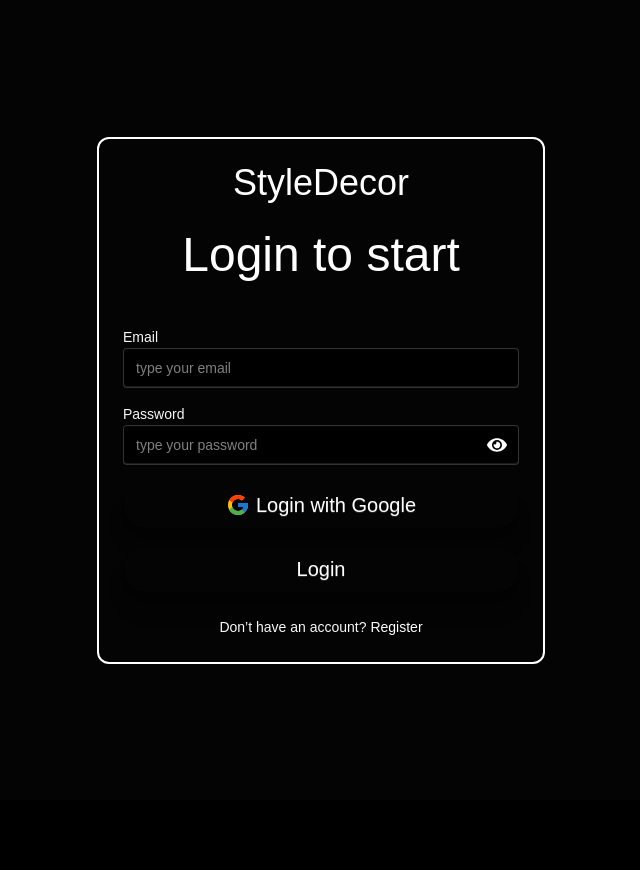
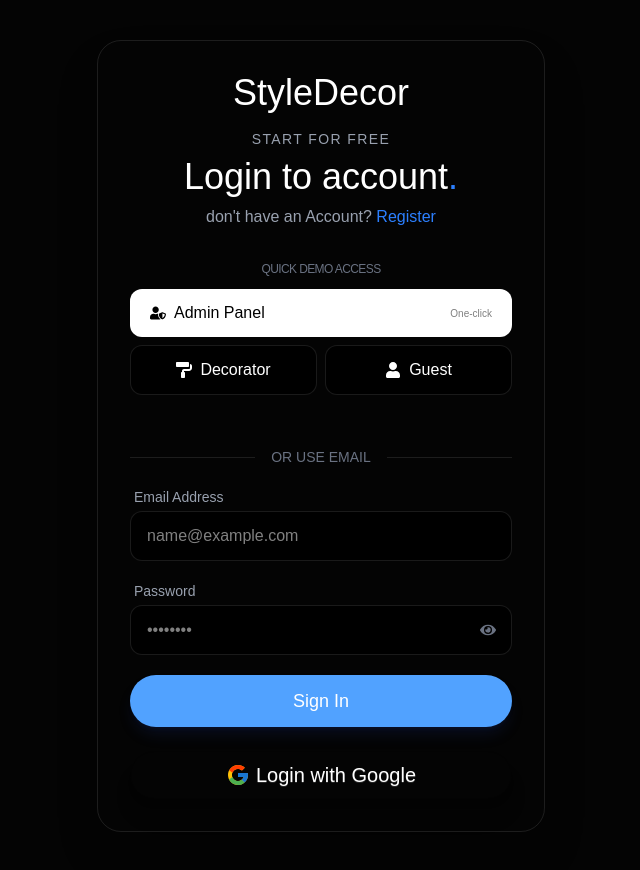
Before and after one commit to omarfarukx11/styleDecorClient, a React (Vite) app: page /login in a window 1280 px wide. Shown: the whole page, without its empty margins (319-959 px from the left). Before the commit the page ends 800 px from the top, so only its background shows below. Built offline with nearby package versions, Linux system fonts and the light colour scheme; no server answers; a web font is replaced by a local one.

Commit message:
login & register re design

```diff
--- a/src/Pages/Auth/Login.jsx
+++ b/src/Pages/Auth/Login.jsx
@@ -5,7 +5,8 @@ import { Link, useLocation, useNavigate } from "react-router";
 import useAuth from "../../Hooks/useAuth";
 import { useForm } from "react-hook-form";
 import Swal from "sweetalert2";
-import { FaEye, FaEyeSlash } from "react-icons/fa";
+import { FaEye, FaEyeSlash, FaUserShield, FaPaintRoller, FaUser } from "react-icons/fa";
+import Button from "../../utility/Button";
 
 const Login = () => {
   const { singInUser } = useAuth();
@@ -15,10 +16,17 @@ const Login = () => {
   const {
     register,
     handleSubmit,
+    setValue,
     formState: { errors },
   } = useForm();
 
   const [showPassword, setShowPassword] = useState(false);
+
+  const handleDemoLogin = (email, password) => {
+    setValue("email", email);
+    setValue("password", password);
+    handleLogin({ email, password });
+  };
 
   const handleLogin = (data) => {
     singInUser(data.email, data.password)
@@ -26,90 +34,125 @@ const Login = () => {
         Swal.fire({
           title: "Login Success!",
           icon: "success",
+          background: "#1a1a1a",
+          color: "#ffffff",
           timer: 1000,
+          showConfirmButton: false,
         });
         navigate(location?.state || "/");
       })
       .catch((error) => {
         Swal.fire({
           icon: "error",
-          title: error.message,
+          title: "Access Denied",
           text: "Incorrect email or password",
-          timer: 1000,
+          background: "#1a1a1a",
+          color: "#ffffff",
         });
       });
   };
 
   return (
-    <div className="flex items-center justify-center min-h-screen bg-primary px-5 ">
-      <div className="card w-full max-w-md border-2 border-white ">
-        <div className="card-body">
-          <div className="font-bold text-center md:text-5xl text-2xl text-secondary">
+    <div className="flex items-center justify-center min-h-screen bg-primary text-base-200 px-5 py-10">
+      <div className="w-full max-w-md bg-base-primary border border-white/10 rounded-3xl p-8 shadow-2xl">
+
+        <div className="text-center mb-8">
+          <div className="flex justify-center mb-4 ">
             <Logo />
           </div>
+          <p className="text-gray-400 text-sm uppercase tracking-widest mb-2">Start for free</p>
+          <h2 className="text-4xl font-bold">
+            Login to account<span className="text-blue-500">.</span>
+          </h2>
+          <p className="text-gray-400 mt-2">
+            don't have an Account?{" "}
+            <Link to="/register" className="text-blue-500 hover:underline font-medium">
+              Register
+            </Link>
+          </p>
+        </div>
 
-          <h2 className="font-bold text-center mt-5 mb-10 md:text-5xl text-2xl text-secondary">
-            Login to start{" "}
-          </h2>
+        {/* Demo Login Grid */}
+        <div className="grid grid-cols-1 gap-3 mb-8">
+          <p className="text-xs text-center text-gray-500 uppercase font-bold tracking-tighter">Quick Demo Access</p>
+          <div className="flex flex-col gap-2">
+            <button
+              type="button"
+              onClick={() => handleDemoLogin("admin@gmail.com", "@adminA1")}
+              className="flex items-center justify-between w-full px-5 py-3 bg-white text-black rounded-xl font-bold hover:bg-gray-200 transition-all group"
+            >
+              <span className="flex items-center gap-2"><FaUserShield /> Admin Panel</span>
+              <span className="text-[10px] opacity-50 group-hover:opacity-100 italic">One-click</span>
+            </button>
 
-          <form onSubmit={handleSubmit(handleLogin)} className="space-y-4">
-            <label className="font-bold">Email</label>
+            <div className="grid grid-cols-2 gap-2">
+                <button
+                type="button"
+                onClick={() => handleDemoLogin("x57faruk@gmail.com1", "@Faruk57")}
+                className="flex items-center justify-center gap-2 py-3 bg-base-100 text-base-200 border border-white/10 rounded-xl font-semibold hover:bg-white hover:text-black transition-all"
+                >
+                <FaPaintRoller /> Decorator
+                </button>
+                <button
+                type="button"
+                onClick={() => handleDemoLogin("guest@gmail.com", "@Guest")}
+                className="flex items-center justify-center gap-2 py-3 bg-base-100 border text-base-200 border-white/10 rounded-xl font-semibold hover:bg-white hover:text-black transition-all"
+                >
+                <FaUser /> Guest
+                </button>
+            </div>
+          </div>
+        </div>
+
+        <div className="relative flex py-5 items-center">
+            <div className="grow border-t border-white/10"></div>
+            <span className="shrink mx-4 text-gray-500 text-sm">OR USE EMAIL</span>
+            <div className="grow border-t border-white/10"></div>
+        </div>
+
+        {/* Form Section */}
+        <form onSubmit={handleSubmit(handleLogin)} className="space-y-5">
+          <div>
+            <label className="block text-sm font-medium text-gray-400 mb-1 ml-1">Email Address</label>
             <input
               type="email"
-              placeholder="type your email"
-              className="input input-bordered text-secondary w-full outline-none"
+              placeholder="name@example.com"
+              className="w-full px-4 py-3 rounded-xl bg-base-100 border border-white/10 focus:border-blue-500 outline-none transition-all text-base-200"
               {...register("email", { required: true })}
             />
-            {errors.email?.type === "required" && (
-              <p className="text-red-600">email Required</p>
-            )}
+            {errors.email && <p className="text-red-500 text-xs mt-1">Email is required</p>}
+          </div>
 
-            <label className="font-bold">Password</label>
-
+          <div>
+            <label className="block text-sm font-medium text-gray-400 mb-1 ml-1">Password</label>
             <div className="relative">
               <input
                 type={showPassword ? "text" : "password"}
-                placeholder="type your password"
-                className="input input-bordered text-secondary w-full outline-none pr-12"
+                placeholder="••••••••"
+                className="w-full px-4 py-3 rounded-xl bg-base-100 border border-white/10 focus:border-blue-500 outline-none transition-all text-base-200"
                 {...register("password", { required: true })}
               />
-
               <button
                 type="button"
-                onClick={() => setShowPassword((prev) => !prev)}
-                className="absolute right-3 top-1/2 -translate-y-1/2 text-secondary text-xl z-10 pointer-events-auto"
-                tabIndex={-1}
+                onClick={() => setShowPassword(!showPassword)}
+                className="absolute right-4 top-1/2 -translate-y-1/2 text-gray-500 hover:text-base-200"
               >
                 {showPassword ? <FaEyeSlash /> : <FaEye />}
               </button>
             </div>
+            {errors.password && <p className="text-red-500 text-xs mt-1">Password is required</p>}
+          </div>
 
-            {errors.password?.type === "required" && (
-              <p className="text-red-600">Password Required</p>
-            )}
+          <button
+            type="submit"
+            className="w-full py-3 bg-blue-400 hover:bg-blue-500 text-base-200 rounded-4xl font-bold text-lg shadow-lg shadow-blue-900/20 transform active:scale-95 transition-all"
+          >
+            Sign In
+          </button>
+        </form>
 
-            <button className="w-full">
-              <SocialLogin />
-            </button>
-
-            <button
-              type="submit"
-              className="btn btn-primary py-2 md:py-0 btn-lg flex-1 rounded-full font-bold text-xl shadow-xl hover:shadow-primary/50 transform hover:scale-105 transition-all w-full"
-            >
-              Login
-            </button>
-          </form>
-
-          <p className="text-center mt-4">
-            Don’t have an account?{" "}
-            <Link
-              state={location.state}
-              to={"/register"}
-              className="text-secondary font-semibold"
-            >
-              Register
-            </Link>
-          </p>
+        <div className="mt-6">
+          <SocialLogin />
         </div>
       </div>
     </div>
--- a/src/Pages/Auth/Register.jsx
+++ b/src/Pages/Auth/Register.jsx
@@ -50,7 +50,10 @@ const Register = () => {
         Swal.fire({
           title: "Register Success!",
           icon: "success",
-          draggable: true,
+          background: "#1a1a1a",
+          color: "#ffffff",
+          showConfirmButton: false,
+          timer: 1500,
         });
 
         navigate(location?.state || "/");
@@ -60,117 +63,116 @@ const Register = () => {
           icon: "error",
           title: "Register Failed",
           text: error.message || "Please try again later.",
+          background: "#1a1a1a",
+          color: "#ffffff",
         });
       });
   };
 
   return (
-    <div className="flex items-center justify-center min-h-screen bg-primary px-5">
-      <div className="card w-full max-w-md border-2 border-white">
-        <div className="card-body">
-          <div className="font-bold text-center md:text-5xl text-2xl text-secondary">
+    <div className="flex items-center justify-center min-h-screen bg-primary text-base-200 px-5 py-10">
+      <div className="w-full max-w-md bg-primary text-base-200 border border-white/10 rounded-3xl p-8 shadow-2xl">
+        {/* Header Section */}
+        <div className="text-center mb-8">
+          <div className="flex justify-center mb-4 ">
             <Logo />
           </div>
+          <p className="text-gray-400 text-sm uppercase tracking-widest mb-2">Join us today</p>
+          <h2 className="text-4xl font-bold ">
+            Create account<span className="text-blue-500">.</span>
+          </h2>
+          <p className="text-gray-400 mt-2">
+            Already a member?{" "}
+            <Link to="/login" className="text-blue-500 hover:underline font-medium">
+              Log In
+            </Link>
+          </p>
+        </div>
 
-          <h2 className="font-bold text-center mt-5 mb-10 md:text-5xl text-2xl text-secondary">
-            Sign up to start
-          </h2>
-
-          <form onSubmit={handleSubmit(handleRegister)} className="space-y-4">
+        <form onSubmit={handleSubmit(handleRegister)} className="space-y-5">
           {/* Name */}
-            <label className="font-bold">Name</label>
+          <div>
+            <label className="block text-sm font-medium text-gray-400 mb-1 ml-1">Full Name</label>
             <input
               type="text"
-              placeholder="Type Your Name"
-              className="input input-bordered text-secondary w-full outline-none"
+              placeholder="John Doe"
+              className="w-full px-4 py-3 rounded-xl bg-base-100 border border-white/10 focus:border-blue-500 outline-none transition-all "
               {...register("name", { required: true })}
             />
-            {errors.name && (
-              <p className="text-red-600">Name Required</p>
-            )}
+            {errors.name && <p className="text-red-500 text-xs mt-1">Name is required</p>}
+          </div>
 
           {/* Email */}
-            <label className="font-bold">Email</label>
+          <div>
+            <label className="block text-sm font-medium text-gray-400 mb-1 ml-1">Email Address</label>
             <input
               type="email"
-              placeholder="type your email"
-              className="input input-bordered text-secondary w-full outline-none"
+              placeholder="name@example.com"
+              className="w-full px-4 py-3 rounded-xl bg-base-100 border border-white/10 focus:border-blue-500 outline-none transition-all "
               {...register("email", { required: true })}
             />
-            {errors.email && (
-              <p className="text-red-600">Email Required</p>
-            )}
+            {errors.email && <p className="text-red-500 text-xs mt-1">Email is required</p>}
+          </div>
 
           {/* Photo */}
-            <label className="font-bold">Photo</label>
+          <div>
+            <label className="block text-sm font-medium text-gray-400 mb-1 ml-1">Profile Picture</label>
             <input
               type="file"
               {...register("photo", { required: true })}
-              className="file-input file-input-bordered text-gray-500 w-full outline-none"
+              className="file-input file-input-bordered w-full bg-base-100 border-white/10 text-gray-400 rounded-xl"
             />
-            {errors.photo && (
-              <p className="text-red-600">Photo Required</p>
-            )}
+            {errors.photo && <p className="text-red-500 text-xs mt-1">Photo is required</p>}
+          </div>
 
           {/* Password */}
-            <label className="font-bold">Password</label>
+          <div>
+            <label className="block text-sm font-medium text-gray-400 mb-1 ml-1">Password</label>
             <div className="relative">
               <input
                 type={showPassword ? "text" : "password"}
-                placeholder="type your password"
-                className="input input-bordered text-secondary w-full outline-none pr-12"
+                placeholder="••••••••"
+                className="w-full px-4 py-3 rounded-xl bg-base-100 border border-white/10 focus:border-blue-500 outline-none transition-all "
                 {...register("password", {
                   required: true,
-                  pattern:
-                    /^(?=.*[A-Z])(?=.*[a-z])(?=.*[^A-Za-z0-9]).{6,}$/,
+                  pattern: /^(?=.*[A-Z])(?=.*[a-z])(?=.*[^A-Za-z0-9]).{6,}$/,
                 })}
               />
-
               <button
                 type="button"
-                onClick={() => setShowPassword((prev) => !prev)}
-                className="absolute right-3 top-1/2 -translate-y-1/2 text-secondary text-xl z-10 pointer-events-auto"
-                tabIndex={-1}
+                onClick={() => setShowPassword(!showPassword)}
+                className="absolute right-4 top-1/2 -translate-y-1/2 text-gray-500"
               >
                 {showPassword ? <FaEyeSlash /> : <FaEye />}
               </button>
             </div>
-
             {errors.password?.type === "required" && (
-              <p className="text-red-500">Password required</p>
+              <p className="text-red-500 text-xs mt-1">Password is required</p>
             )}
             {errors.password?.type === "pattern" && (
-              <p className="text-red-500">
-                Password must contain at least 1 uppercase letter, <br />
-                1 lowercase letter, 1 special character, <br />
-                and be at least 6 characters long.
+              <p className="text-red-400 text-[10px] mt-1 leading-tight">
+                Must contain 1 uppercase, 1 lowercase, 1 special char, & 6+ chars.
               </p>
             )}
-
-            {/* Social Login */}
-            <button className="w-full">
-              <SocialLogin />
-            </button>
+          </div>
 
           {/* Register Button */}
           <button
             type="submit"
-              className="btn btn-primary py-2 md:py-0 btn-lg rounded-full font-bold text-xl shadow-xl hover:shadow-primary/50 transform hover:scale-105 transition-all w-full"
+            className="w-full py-3 bg-blue-400 hover:bg-blue-500 text-base-200 rounded-4xl font-bold text-lg shadow-lg shadow-blue-900/20 transform active:scale-95 transition-all"
           >
-              Register
+            Create Account
           </button>
         </form>
 
-          <p className="text-center mt-4">
-            Already have an account?{" "}
-            <Link
-              state={location.state}
-              to={"/login"}
-              className="text-secondary font-semibold"
-            >
-              Login
-            </Link>
-          </p>
+        <div className="relative flex py-6 items-center">
+          <div className="flex-grow border-t border-white/10"></div>
+          <span className="flex-shrink mx-4 text-gray-500 text-xs uppercase">Or Sign up with</span>
+          <div className="flex-grow border-t border-white/10"></div>
+        </div>
+
+        <div>
+          <SocialLogin />
         </div>
       </div>
     </div>
--- a/src/Pages/Dashboard/DasNav/DasNav.jsx
+++ b/src/Pages/Dashboard/DasNav/DasNav.jsx
@@ -74,10 +74,10 @@ const DasNav = ({role}) => {
                   />
                 </div>
               </div>
-              <ul className="menu menu-sm dropdown-content h-[100px] pt-6 space-y-2 rounded-lg bg-primary text-secondary z-50 mt-3 w-52 p-2 shadow">
+              <ul className="menu menu-sm dropdown-content h-[100px] pt-6 space-y-2 rounded-lg bg-primary text-base-200 z-50 mt-3 w-52 p-2 shadow">
                 <li>
                   <Link
-                    className="hover:bg-secondary hover:text-primary"
+                    className="hover:bg-base-100"
                     to="/dashboard/my-profile"
                   >
                     Profile
@@ -85,7 +85,7 @@ const DasNav = ({role}) => {
                 </li>
                 <li>
                   <button
-                    className="hover:bg-secondary hover:text-primary w-full text-left"
+                    className="hover:bg-base-100 w-full text-left"
                     onClick={handleLogout}
                   >
                     Logout
--- a/src/utility/Button.jsx
+++ b/src/utility/Button.jsx
@@ -2,7 +2,7 @@ import React from 'react';
 
 const Button = ({children}) => {
     return <button className="btn px-10 border-none xl:btn-lg rounded-full font-bold xl:text-xl text-sm shadow-lg transition-all transform hover:scale-105 hover:shadow-cyan-200/50
-            hover:bg-[#2A2A2A] bg-[#ffffff] text-black hover:text-white">
+            hover:bg-[#2A2A2A] bg-base-100 text-black hover:text-white">
             {children}
             </button>
 };
```
Also changed, not shown: src/Pages/Shered/Header/Navbar.jsx (+5 -7 lines). Lines whose indentation alone changed are shown as unchanged.
